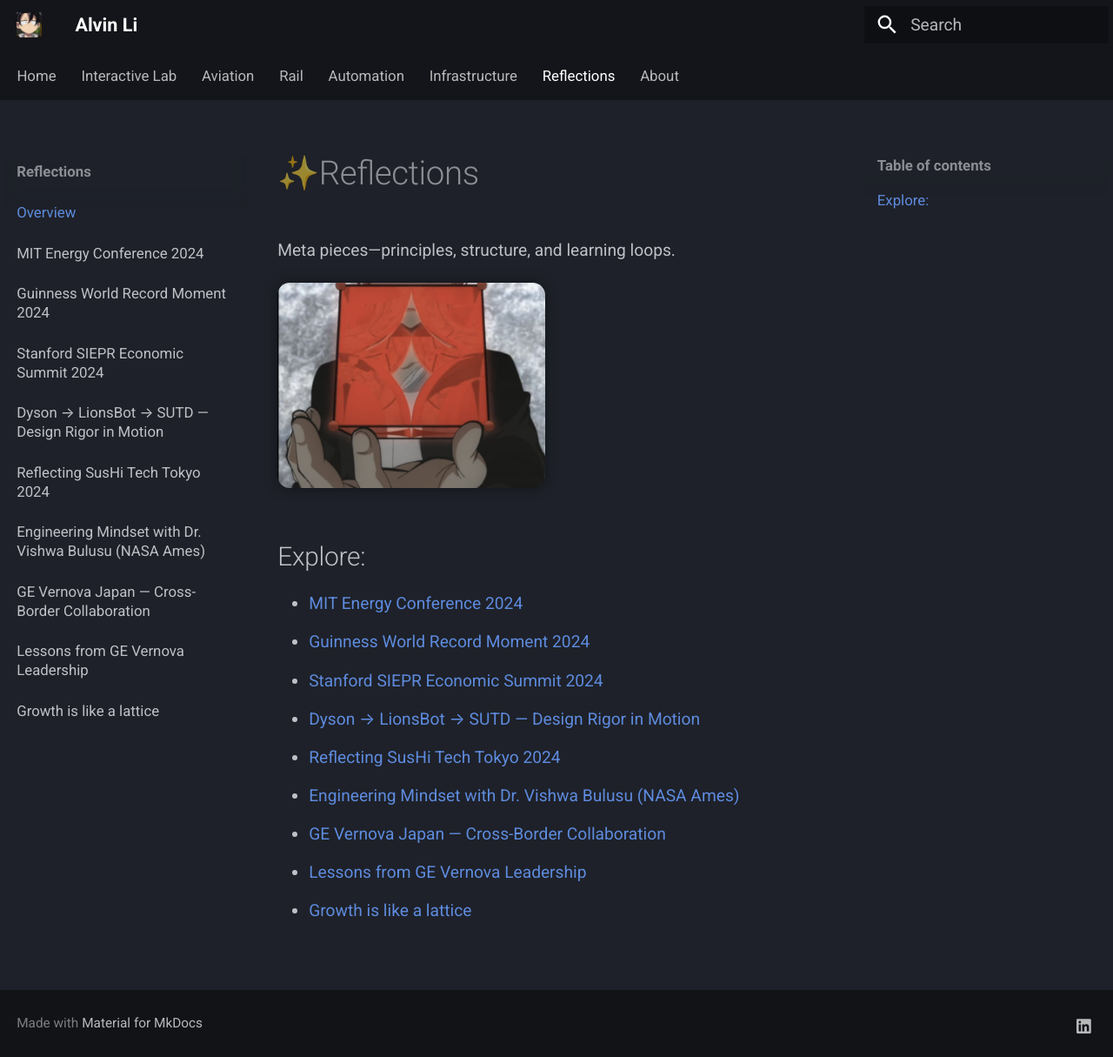
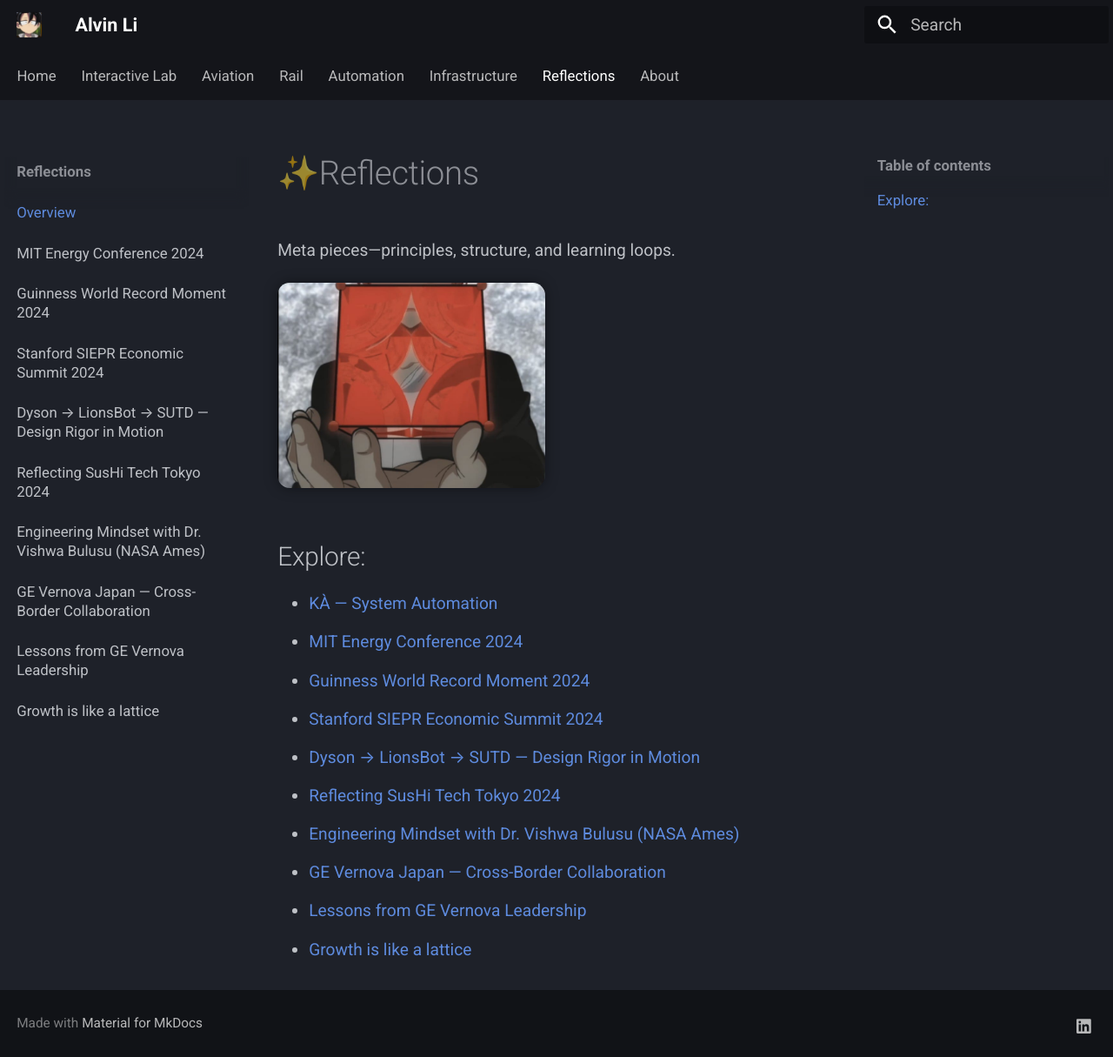
Before and after one commit to alvvvli/alvin-site, an MkDocs documentation site: the page built from docs/reflections/index.md, in a window 1280 px wide and 1215 px high. Shown: the whole window at 87% size. Built offline with MkDocs 1.6.1 and Material for MkDocs 9.7.7, drawn with Linux system fonts in a browser that asks for light colours.

Commit message:
Add new links to Explore section in index.md

```diff
--- a/docs/reflections/index.md
+++ b/docs/reflections/index.md
@@ -5,6 +5,7 @@
 </div>
 
 ## Explore:
+- [KÀ — System Automation](cs.md)
 - [MIT Energy Conference 2024](mitenergy2024.md)
 - [Guinness World Record Moment 2024](tdx24.md)
 - [Stanford SIEPR Economic Summit 2024](siepr.md)
```
